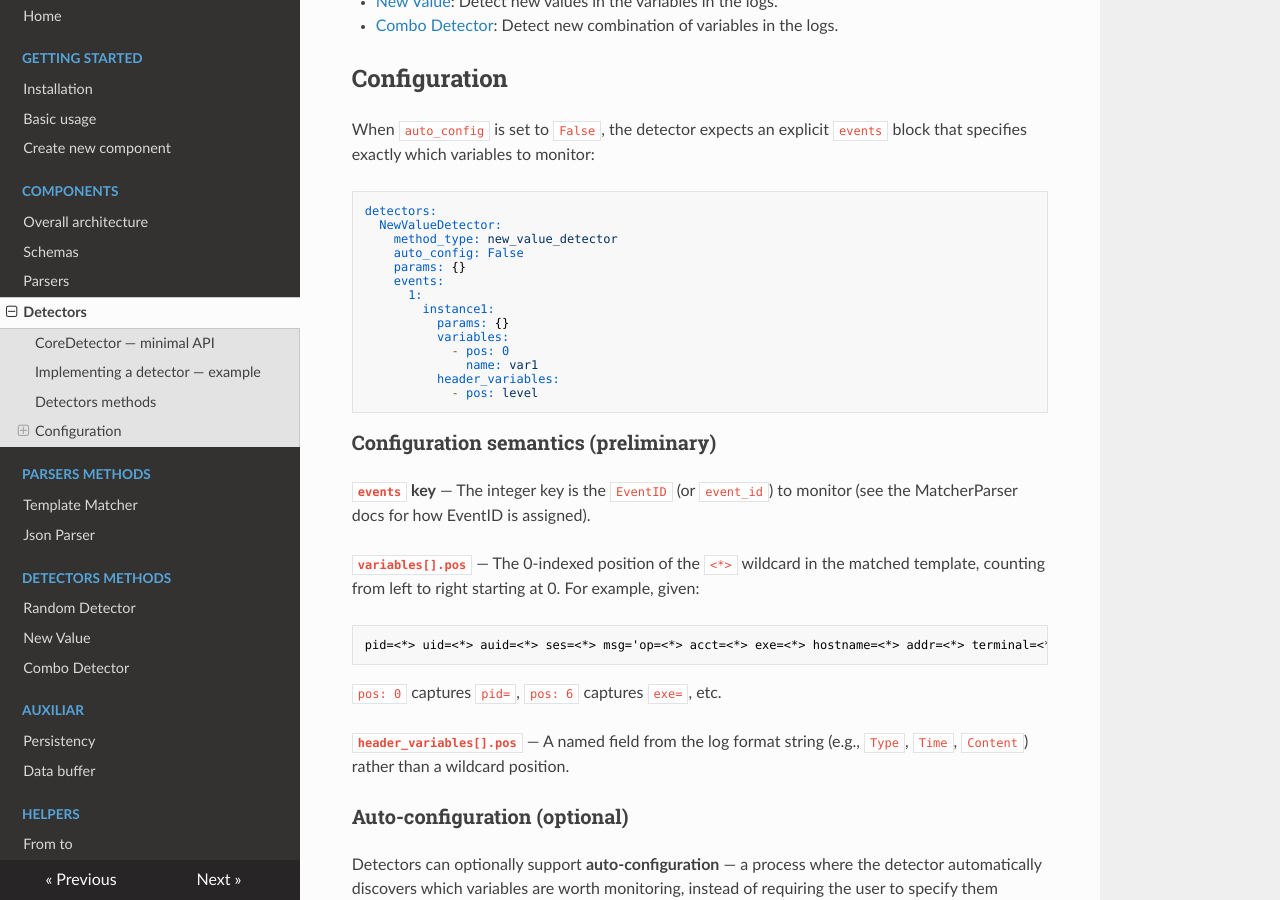
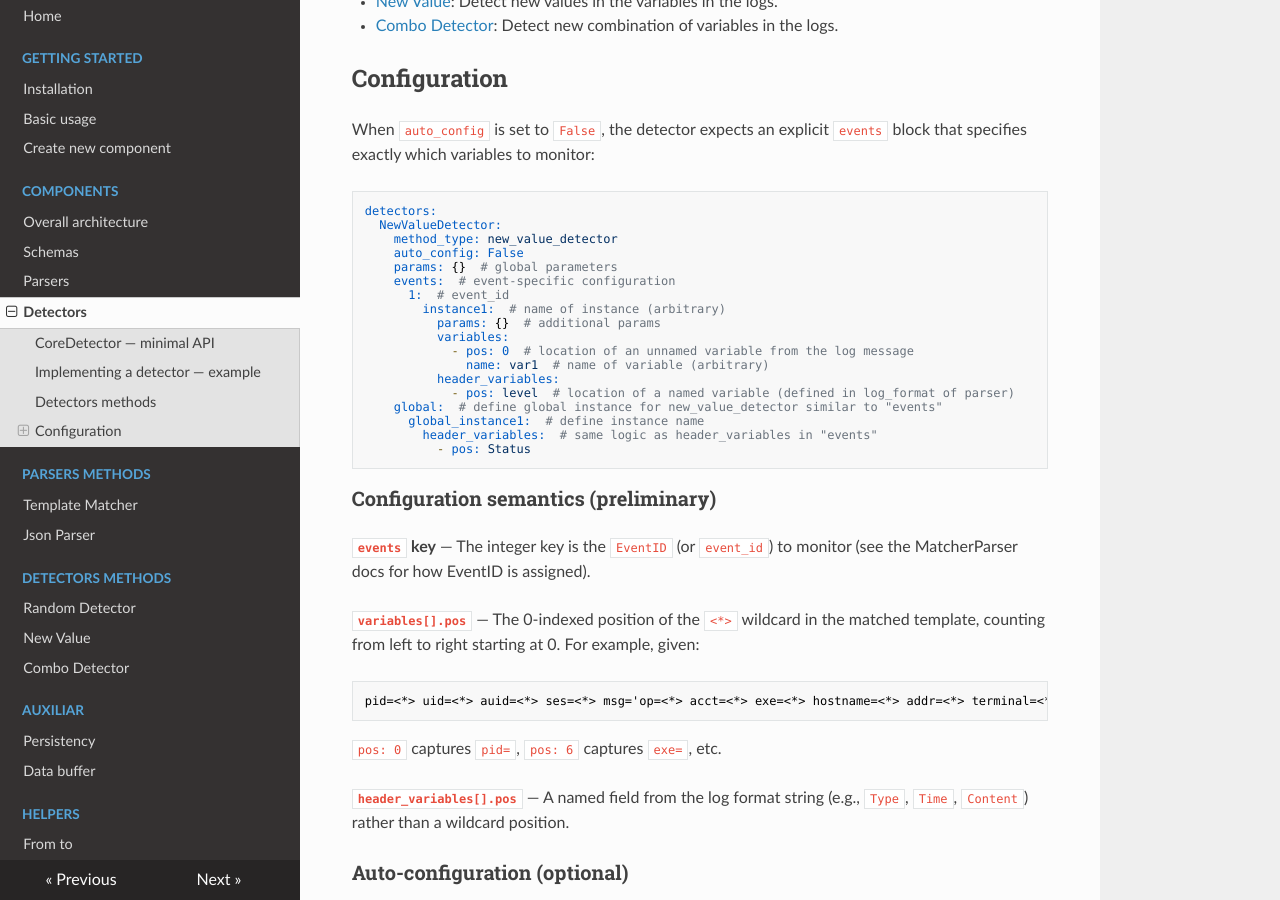
Before and after one commit to ait-detectmate/DetectMateLibrary, an MkDocs documentation site: the page built from docs/detectors.md, in a window 1280 px wide and 900 px high, scrolled down 1634 px. Built offline with MkDocs 1.6.1, drawn with Linux system fonts in a browser that asks for light colours; nearby versions of some CDN libraries.

Commit message:
add inline comments for config

````diff
--- a/docs/detectors.md
+++ b/docs/detectors.md
@@ -97,16 +97,20 @@ detectors:
   NewValueDetector:
     method_type: new_value_detector
     auto_config: False
-    params: {}
-    events:
-      1:
-        instance1:
-          params: {}
+    params: {}  # global parameters
+    events:  # event-specific configuration
+      1:  # event_id
+        instance1:  # name of instance (arbitrary)
+          params: {}  # additional params
           variables:
-            - pos: 0
-              name: var1
+            - pos: 0  # location of an unnamed variable from the log message
+              name: var1  # name of variable (arbitrary)
           header_variables:
-            - pos: level
+            - pos: level  # location of a named variable (defined in log_format of parser)
+    global:  # define global instance for new_value_detector similar to "events"
+      global_instance1:  # define instance name
+        header_variables:  # same logic as header_variables in "events"
+          - pos: Status
 ```
 
 
````
